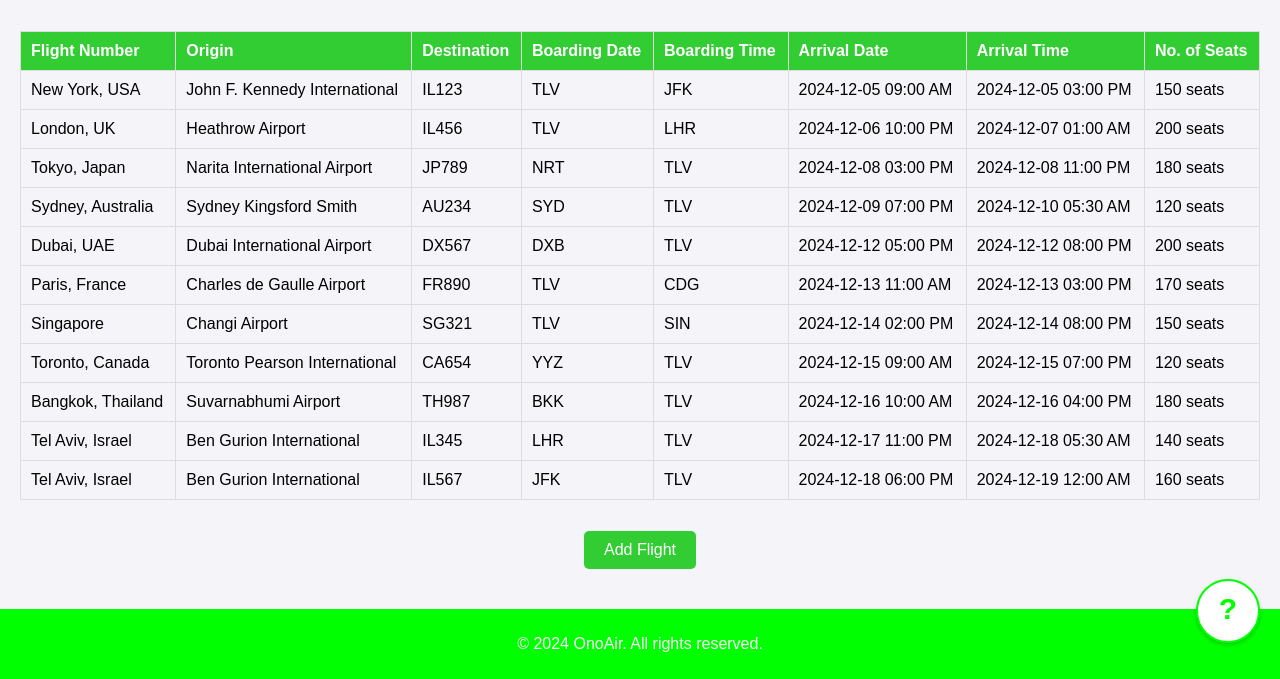
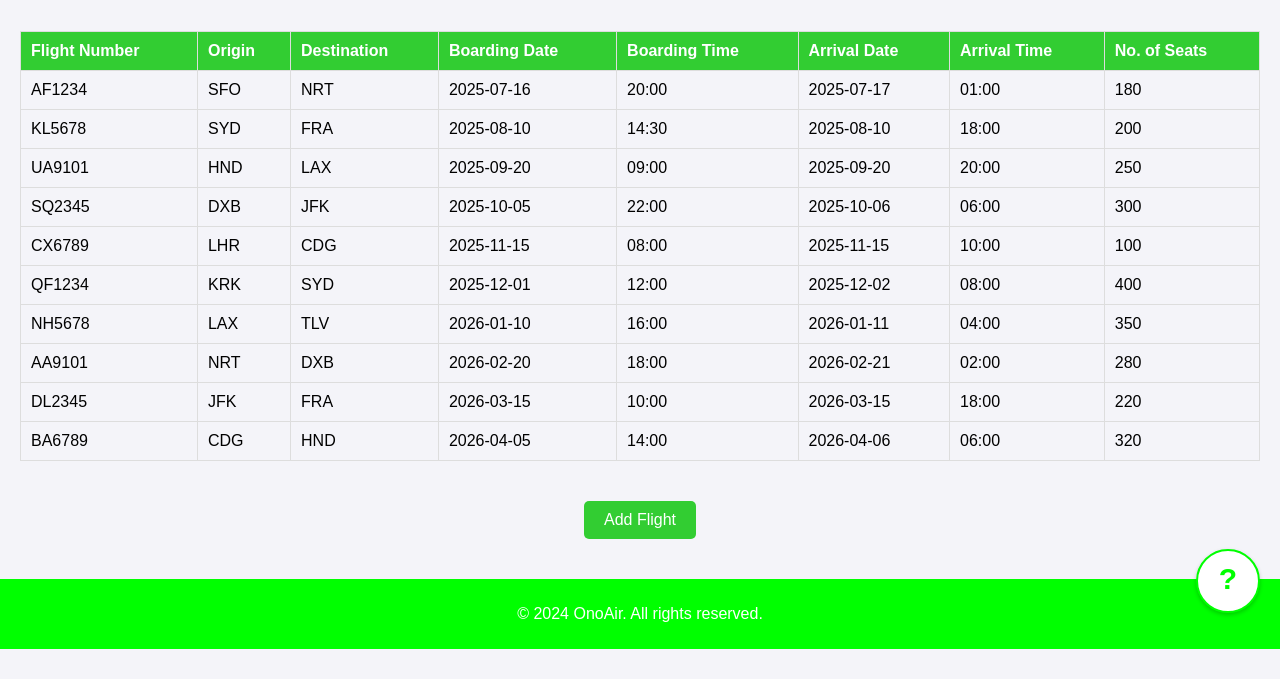
Before and after one commit to ofekpe/frontend-flight-project, a plain HTML site: page manage-flights/manage-flights.html in a window 1280 px wide. Shown: the part 157-836 px from the top of the page. After the commit the page ends 806 px from the top, so only its background shows below. Drawn offline with Linux system fonts and the light colour scheme.

Commit message:
Refactor flight and booking imports to use classes; update flight data and manage flights HTML structure

```diff
--- a/data/bookings.js
+++ b/data/bookings.js
@@ -1,5 +1,5 @@
-import Booking from "../models/booking.js";
-import Passenger from "../models/passenger.js";
+import Booking from "../classes/booking.js";
+import Passenger from "../classes/passenger.js";
 
 const bookings = [
   new Booking("W61283", [
--- a/data/flights.js
+++ b/data/flights.js
@@ -1,105 +1,105 @@
-import Flight from '../models/Flight.js';
+import Flight from "../classes/flight.js";
 
 const flights = [
   new Flight(
-    'W61283',
-    'TLV',
-    'KRK',
-    '2025-07-16',
-    '20:00',
-    '2025-07-17',
-    '01:00',
+    "AF1234",
+    "SFO",
+    "NRT",
+    "2025-07-16",
+    "20:00",
+    "2025-07-17",
+    "01:00",
     180
   ),
   new Flight(
-    'LX8396',
-    'LCA',
-    'DXB',
-    '2025-08-10',
-    '14:30',
-    '2025-08-10',
-    '18:00',
+    "KL5678",
+    "SYD",
+    "FRA",
+    "2025-08-10",
+    "14:30",
+    "2025-08-10",
+    "18:00",
     200
   ),
   new Flight(
-    'BA345',
-    'LHR',
-    'DXB',
-    '2025-09-20',
-    '09:00',
-    '2025-09-20',
-    '20:00',
+    "UA9101",
+    "HND",
+    "LAX",
+    "2025-09-20",
+    "09:00",
+    "2025-09-20",
+    "20:00",
     250
   ),
   new Flight(
-    'EK123',
-    'DXB',
-    'SYD',
-    '2025-10-05',
-    '22:00',
-    '2025-10-06',
-    '07:30',
+    "SQ2345",
+    "DXB",
+    "JFK",
+    "2025-10-05",
+    "22:00",
+    "2025-10-06",
+    "06:00",
     300
   ),
   new Flight(
-    'LH456',
-    'FRA',
-    'CDG',
-    '2025-11-15',
-    '12:15',
-    '2025-11-15',
-    '14:30',
-    150
+    "CX6789",
+    "LHR",
+    "CDG",
+    "2025-11-15",
+    "08:00",
+    "2025-11-15",
+    "10:00",
+    100
   ),
   new Flight(
-    'QF789',
-    'SYD',
-    'LAX',
-    '2025-12-10',
-    '18:00',
-    '2025-12-10',
-    '13:00',
+    "QF1234",
+    "KRK",
+    "SYD",
+    "2025-12-01",
+    "12:00",
+    "2025-12-02",
+    "08:00",
+    400
+  ),
+  new Flight(
+    "NH5678",
+    "LAX",
+    "TLV",
+    "2026-01-10",
+    "16:00",
+    "2026-01-11",
+    "04:00",
     350
   ),
   new Flight(
-    'NH123',
-    'HND',
-    'LAX',
-    '2026-01-05',
-    '11:00',
-    '2026-01-05',
-    '06:00',
-    200
+    "AA9101",
+    "NRT",
+    "DXB",
+    "2026-02-20",
+    "18:00",
+    "2026-02-21",
+    "02:00",
+    280
   ),
   new Flight(
-    'AA789',
-    'JFK',
-    'LHR',
-    '2026-02-14',
-    '19:00',
-    '2026-02-15',
-    '07:00',
+    "DL2345",
+    "JFK",
+    "FRA",
+    "2026-03-15",
+    "10:00",
+    "2026-03-15",
+    "18:00",
     220
   ),
   new Flight(
-    'DL456',
-    'ATL',
-    'CDG',
-    '2026-03-01',
-    '22:45',
-    '2026-03-02',
-    '10:00',
-    180
-  ),
-  new Flight(
-    'AF123',
-    'CDG',
-    'JFK',
-    '2026-04-01',
-    '15:30',
-    '2026-04-01',
-    '21:00',
-    1
+    "BA6789",
+    "CDG",
+    "HND",
+    "2026-04-05",
+    "14:00",
+    "2026-04-06",
+    "06:00",
+    320
   ),
 ];
 
--- a/manage-flights/manage-flights.html
+++ b/manage-flights/manage-flights.html
@@ -1,11 +1,12 @@
 <!DOCTYPE html>
 <html lang="en">
   <head>
-    <meta charset="UTF-8">
-    <meta name="viewport" content="width=device-width, initial-scale=1.0">
+    <meta charset="UTF-8" />
+    <meta name="viewport" content="width=device-width, initial-scale=1.0" />
     <title>Manage Flights</title>
-    <link rel="stylesheet" href="../global.css">
-    <link rel="stylesheet" href="style.css">
+    <link rel="stylesheet" href="../global.css" />
+    <link rel="stylesheet" href="style.css" />
+    <script type="module" src="./script.js"></script>
   </head>
   <body>
     <header>
@@ -30,118 +31,7 @@
             </tr>
           </thead>
           <tbody>
-                <tr>
-                    <td>New York, USA</td>
-                    <td>John F. Kennedy International</td>
-                    <td>IL123</td>
-                    <td>TLV</td>
-                    <td>JFK</td>
-                    <td>2024-12-05 09:00 AM</td>
-                    <td>2024-12-05 03:00 PM</td>
-                    <td>150 seats</td>
-                </tr>
-                <tr>
-                    <td>London, UK</td>
-                    <td>Heathrow Airport</td>
-                    <td>IL456</td>
-                    <td>TLV</td>
-                    <td>LHR</td>
-                    <td>2024-12-06 10:00 PM</td>
-                    <td>2024-12-07 01:00 AM</td>
-                    <td>200 seats</td>
-                </tr>
-                <tr>
-                    <td>Tokyo, Japan</td>
-                    <td>Narita International Airport</td>
-                    <td>JP789</td>
-                    <td>NRT</td>
-                    <td>TLV</td>
-                    <td>2024-12-08 03:00 PM</td>
-                    <td>2024-12-08 11:00 PM</td>
-                    <td>180 seats</td>
-                </tr>
-                <tr>
-                    <td>Sydney, Australia</td>
-                    <td>Sydney Kingsford Smith</td>
-                    <td>AU234</td>
-                    <td>SYD</td>
-                    <td>TLV</td>
-                    <td>2024-12-09 07:00 PM</td>
-                    <td>2024-12-10 05:30 AM</td>
-                    <td>120 seats</td>
-                </tr>
-                <tr>
-                    <td>Dubai, UAE</td>
-                    <td>Dubai International Airport</td>
-                    <td>DX567</td>
-                    <td>DXB</td>
-                    <td>TLV</td>
-                    <td>2024-12-12 05:00 PM</td>
-                    <td>2024-12-12 08:00 PM</td>
-                    <td>200 seats</td>
-                </tr>
-                <tr>
-                    <td>Paris, France</td>
-                    <td>Charles de Gaulle Airport</td>
-                    <td>FR890</td>
-                    <td>TLV</td>
-                    <td>CDG</td>
-                    <td>2024-12-13 11:00 AM</td>
-                    <td>2024-12-13 03:00 PM</td>
-                    <td>170 seats</td>
-                </tr>
-                <tr>
-                    <td>Singapore</td>
-                    <td>Changi Airport</td>
-                    <td>SG321</td>
-                    <td>TLV</td>
-                    <td>SIN</td>
-                    <td>2024-12-14 02:00 PM</td>
-                    <td>2024-12-14 08:00 PM</td>
-                    <td>150 seats</td>
-                </tr>
-                <tr>
-                    <td>Toronto, Canada</td>
-                    <td>Toronto Pearson International</td>
-                    <td>CA654</td>
-                    <td>YYZ</td>
-                    <td>TLV</td>
-                    <td>2024-12-15 09:00 AM</td>
-                    <td>2024-12-15 07:00 PM</td>
-                    <td>120 seats</td>
-                </tr>
-                <tr>
-                    <td>Bangkok, Thailand</td>
-                    <td>Suvarnabhumi Airport</td>
-                    <td>TH987</td>
-                    <td>BKK</td>
-                    <td>TLV</td>
-                    <td>2024-12-16 10:00 AM</td>
-                    <td>2024-12-16 04:00 PM</td>
-                    <td>180 seats</td>
-                </tr>
-                <tr>
-                    <td>Tel Aviv, Israel</td>
-                    <td>Ben Gurion International</td>
-                    <td>IL345</td>
-                    <td>LHR</td>
-                    <td>TLV</td>
-                    <td>2024-12-17 11:00 PM</td>
-                    <td>2024-12-18 05:30 AM</td>
-                    <td>140 seats</td>
-                </tr>
-                <tr>
-                    <td>Tel Aviv, Israel</td>
-                    <td>Ben Gurion International</td>
-                    <td>IL567</td>
-                    <td>JFK</td>
-                    <td>TLV</td>
-                    <td>2024-12-18 06:00 PM</td>
-                    <td>2024-12-19 12:00 AM</td>
-                    <td>160 seats</td>
-                </tr>
-
-                </tr>
+            <!-- Table rows will be dynamically inserted here -->
           </tbody>
         </table>
       </div>
--- /dev/null
+++ b/manage-flights/script.js
@@ -0,0 +1,22 @@
+import flights from "../data/flights.js";
+
+document.addEventListener("DOMContentLoaded", () => {
+  const tableBody = document.querySelector("tbody");
+
+  flights.forEach((flight) => {
+    const row = document.createElement("tr");
+
+    row.innerHTML = `
+      <td>${flight.flightNumber}</td>
+      <td>${flight.originCode}</td>
+      <td>${flight.destinationCode}</td>
+      <td>${flight.boardingDate}</td>
+      <td>${flight.boardingTime}</td>
+      <td>${flight.arrivalDate}</td>
+      <td>${flight.arrivalTime}</td>
+      <td>${flight.seatCount}</td>
+    `;
+
+    tableBody.appendChild(row);
+  });
+});
```
Also changed, not shown: add-flights/add-flights.html (added). Lines whose indentation alone changed are shown as unchanged.
